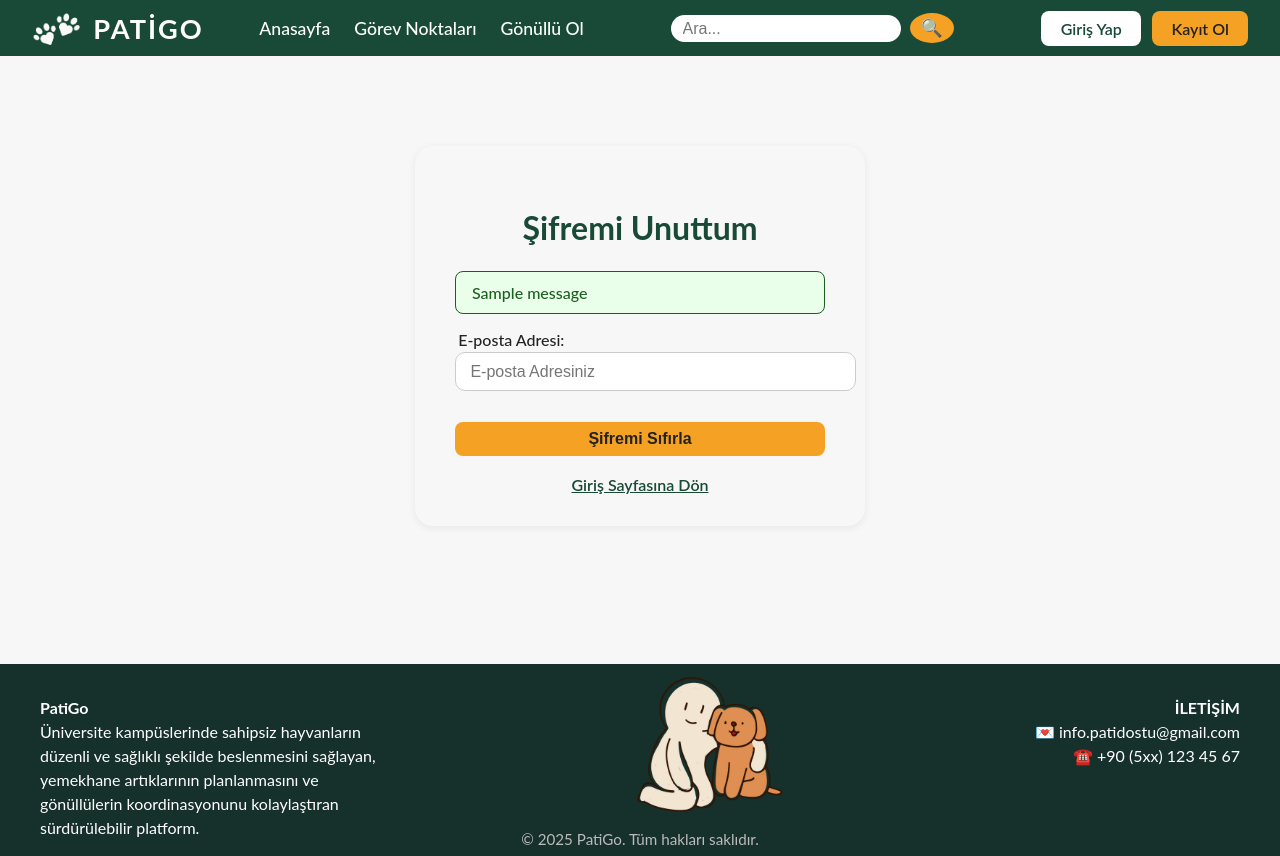
After one commit to Irmakyil/PatiGo, a Django app: page /sifremi_unuttum in a window 1280 px wide. The commit adds this page. Run offline with Django 5.2, Linux system fonts and the light colour scheme; one stand-in notice (Sample message) is shown.

Commit message:
sifremi_unuttum butonu eklendi

```diff
--- a/main/templates/giris.html
+++ b/main/templates/giris.html
@@ -21,6 +21,9 @@
         <div class="auth-link">
             Hesabınız yok mu? <a href="/kayit">Kayıt Ol</a>
         </div>
+        <div class="auth-link" style="margin-top: 0.5rem;">
+            <a href="/sifremi_unuttum">Şifremi Unuttum</a>
+        </div>
     </div>
 </div>
 {% endblock %}
--- /dev/null
+++ b/main/templates/sifremi_unuttum.html
@@ -0,0 +1,24 @@
+{% extends 'base.html' %}
+{% block content %}
+<div class="auth-section">
+    <div class="auth-box">
+        <h1>Şifremi Unuttum</h1>
+        {% if messages %}
+            <ul class="form-messages">
+                {% for message in messages %}
+                    <li class="{{ message.tags }}">{{ message }}</li>
+                {% endfor %}
+            </ul>
+        {% endif %}
+        <form method="post" action="">
+            {% csrf_token %}
+            <label for="email">E-posta Adresi:</label>
+            <input type="email" id="email" name="email" placeholder="E-posta Adresiniz" required>
+            <button type="submit" class="btn btn-main" style="width:100%;margin-top:1.2rem;">Şifremi Sıfırla</button>
+        </form>
+        <div class="auth-link">
+            <a href="/giris">Giriş Sayfasına Dön</a>
+        </div>
+    </div>
+</div>
+{% endblock %}
--- a/main/urls.py
+++ b/main/urls.py
@@ -14,4 +14,5 @@ urlpatterns = [
     path('gorev-ekle', views.gorev_ekle, name='gorev_ekle'),
     path('yemek-kaynagi-bildir', views.yemek_kaynagi_bildir, name='yemek_kaynagi_bildir'),
     path('arama', views.arama, name='arama'),
+    path('sifremi_unuttum', views.sifremi_unuttum, name='sifremi_unuttum'),
 ]
--- a/main/views.py
+++ b/main/views.py
@@ -10,6 +10,10 @@ from django.utils import timezone
 from datetime import datetime
 from .models import FoodSource
 from django.db.models import Q
+from django.core.mail import send_mail
+from django.conf import settings
+import random
+import string
 
 # Create your views here.
 
@@ -267,3 +271,38 @@ def arama(request):
         'food_results': food_results,
         'anasayfa_bulundu': anasayfa_bulundu,
     })
+
+def sifremi_unuttum(request):
+    if request.method == 'POST':
+        email = request.POST.get('email')
+        try:
+            user = User.objects.get(email=email)
+            # Geçici şifre oluştur
+            temp_password = ''.join(random.choices(string.ascii_letters + string.digits, k=8))
+            user.set_password(temp_password)
+            user.save()
+
+            try:
+                # E-posta gönder
+                subject = 'Şifre Sıfırlama - PatiGo'
+                message = f'Sayın {user.username},\n\nGeçici şifreniz: {temp_password}\n\nGüvenliğiniz için lütfen giriş yaptıktan sonra şifrenizi değiştirin.'
+                send_mail(
+                    subject=subject,
+                    message=message,
+                    from_email=settings.DEFAULT_FROM_EMAIL,
+                    recipient_list=[email],
+                    fail_silently=False,
+                )
+                messages.success(request, 'Geçici şifreniz e-posta adresinize gönderildi.')
+                return redirect('giris')
+            except Exception as e:
+                # E-posta gönderimi başarısız olursa şifreyi geri al
+                user.set_password(user.password)
+                user.save()
+                messages.error(request, 'E-posta gönderilirken bir hata oluştu. Lütfen daha sonra tekrar deneyin.')
+                return render(request, 'sifremi_unuttum.html')
+        except User.DoesNotExist:
+            messages.error(request, 'Bu e-posta adresi ile kayıtlı bir kullanıcı bulunamadı.')
+        except Exception as e:
+            messages.error(request, 'Bir hata oluştu. Lütfen daha sonra tekrar deneyin.')
+    return render(request, 'sifremi_unuttum.html')
```
Also changed, not shown: patigo/settings.py (+10 -0 lines), db.sqlite3.
